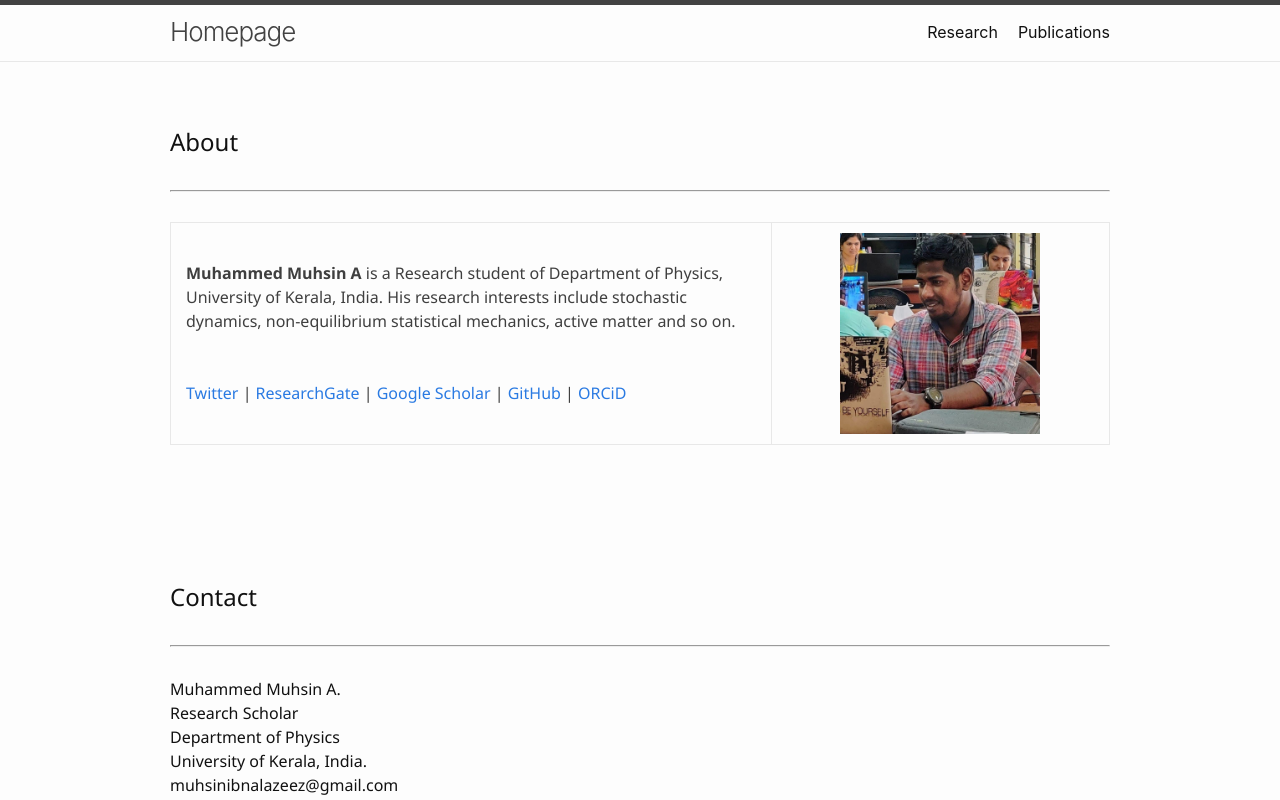
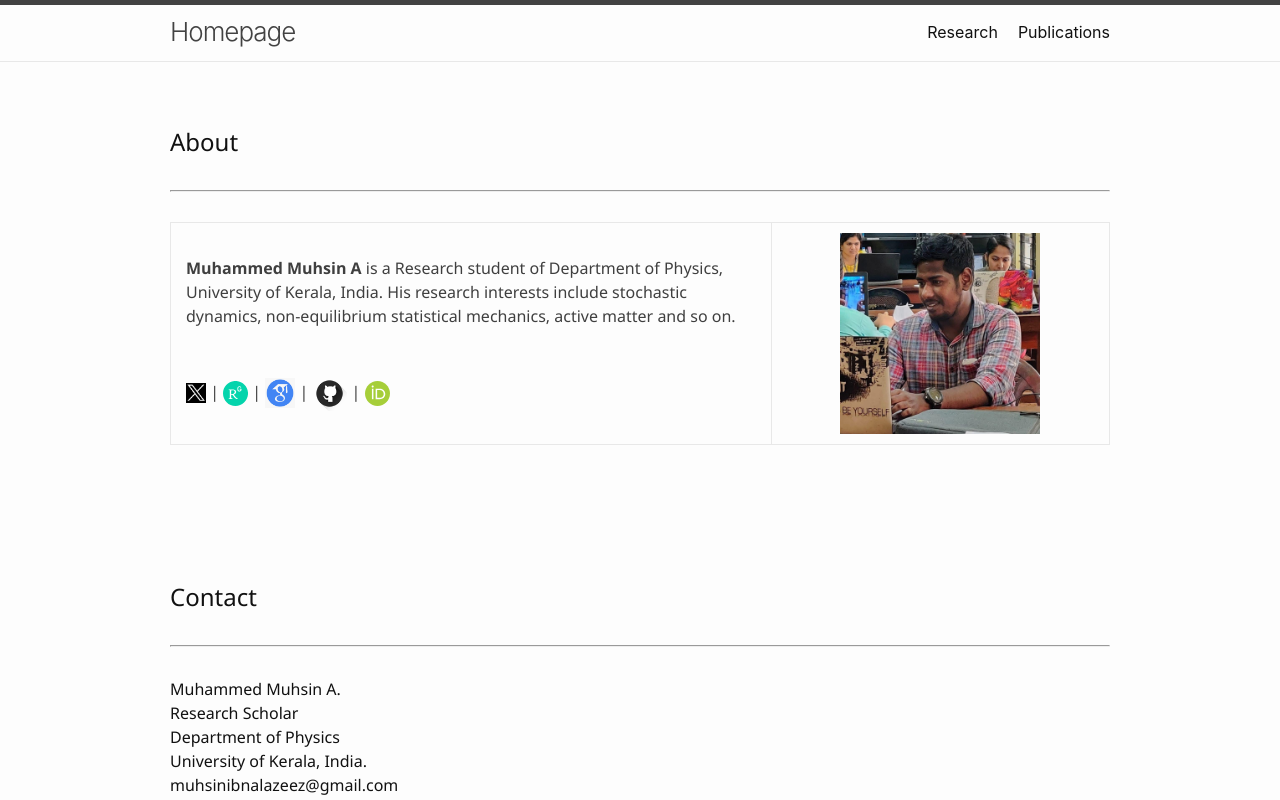
Before and after one commit to phy6boy/phy6boy.github.io, a plain HTML site: page index.html in a window 1280 px wide. Shown: the top 800 px of the page. Drawn offline with Linux system fonts and the light colour scheme.

Commit message:
Minor changes

```diff
--- a/index.html
+++ b/index.html
@@ -66,11 +66,11 @@ window.onload = wrap_img;
         <b>Muhammed Muhsin A</b>  is a Research student of Department of Physics, University of Kerala, India. His research interests include stochastic dynamics, non-equilibrium statistical mechanics, active matter and so on.
 <br><br>
 <br>
-    <a href="https://twitter.com/Phy6boy">Twitter</a>  |
-    <a href="https://www.researchgate.net/profile/Muhammed-Muhsin-A">ResearchGate</a>  |
-    <a href="https://scholar.google.com/citations?user=tc65wUkAAAAJ&hl=en">Google Scholar</a> |
-    <a href="https://github.com/phy6boy">GitHub</a> |
-    <a href="https://orcid.org/0000-0001-5780-5588">ORCiD</a>
+    <a href="https://twitter.com/Phy6boy"><img src="images/x.jpg" width="20px" height="20px" alt="twitter"></a>  |
+    <a href="https://www.researchgate.net/profile/Muhammed-Muhsin-A"><img src="images/rg.svg" width="25px" height="25px" alt="Research Gate"></a>  |
+    <a href="https://scholar.google.com/citations?user=tc65wUkAAAAJ&hl=en"><img src="images/gs.png" width="30px" height="30px" alt="Google Scholar"></a> |
+    <a href="https://github.com/phy6boy"><img src="images/gh.png" width="35px" height="35px" alt="GitHub"></a> |
+    <a href="https://orcid.org/0000-0001-5780-5588"><img src="images/orcid.svg" width="25px" height="25px" alt="ORCiD"></a>
 </td>
         <td  style="text-align: center; vertical-align:top; width:36%">
         <img src="images/me.jpg" width="200"></td>
```
Also changed, not shown: images/gh.png (added), images/gs.png (added), images/orcid.svg (added), images/rg.svg (added), images/x.jpg (added).
